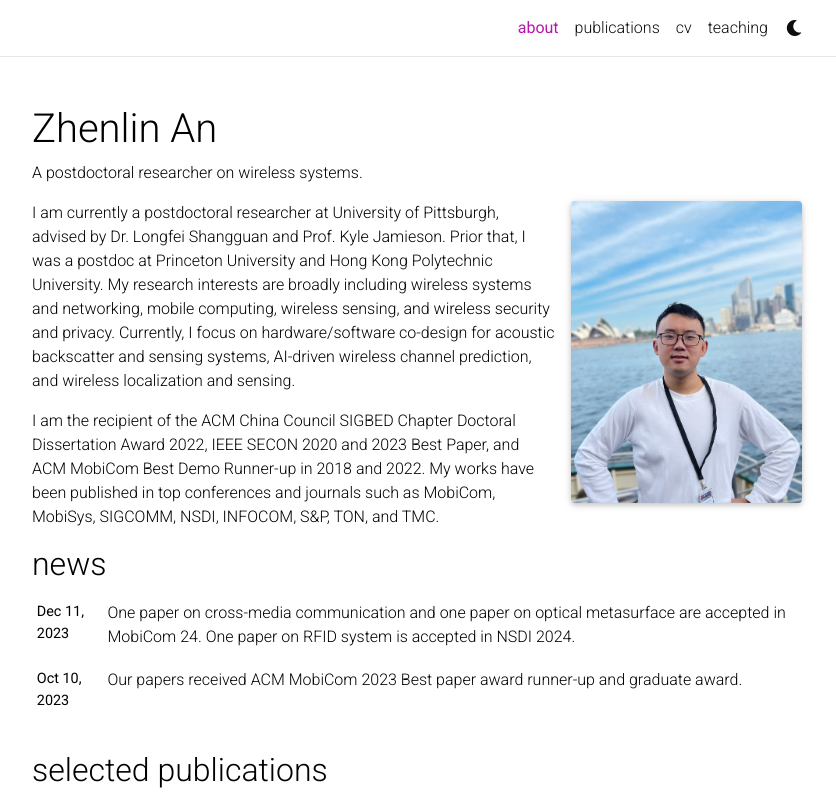
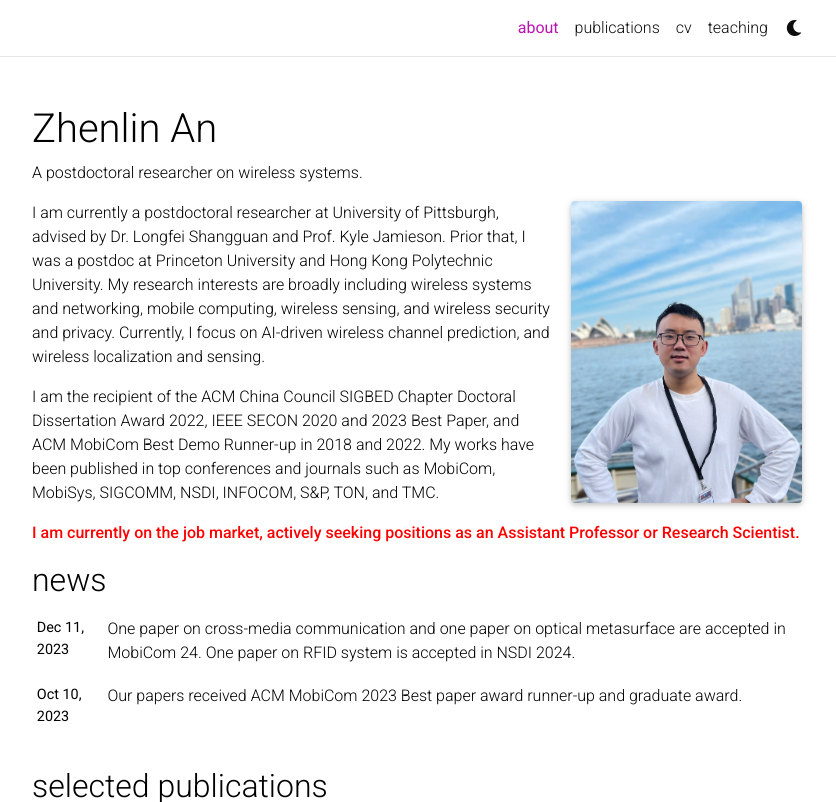
Before and after one commit to Anplus/anplus.github.io, a Jekyll site: the page built from _pages/about.md, in a window 1280 px wide and 1107 px high, cut to the strip 0-802 px from the top of the window. Shown: the whole strip, without its empty margins (223-1059 px from the left). Built offline with Jekyll 4.4.1, drawn with Linux system fonts in a browser that asks for light colours; full-size pictures stand in for the smaller copies a plugin makes; comment, search, counter and statistics services are not loaded; a style sheet for code colours, icons or effects is not loaded.

Commit message:
Update about.md

```diff
--- a/_pages/about.md
+++ b/_pages/about.md
@@ -15,9 +15,11 @@ selected_papers: true # includes a list of papers marked as "selected={true}"
 social: true  # includes social icons at the bottom of the page
 ---
 
-I am currently a postdoctoral researcher at University of Pittsburgh, advised by Dr. Longfei Shangguan and Prof. Kyle Jamieson. Prior that, I was a postdoc at Princeton University and Hong Kong Polytechnic University. My research interests are broadly including wireless systems and networking, mobile computing, wireless sensing, and wireless security and privacy. Currently, I focus on hardware/software co-design for acoustic backscatter and sensing systems, AI-driven wireless channel prediction, and wireless localization and sensing.
+I am currently a postdoctoral researcher at University of Pittsburgh, advised by Dr. Longfei Shangguan and Prof. Kyle Jamieson. Prior that, I was a postdoc at Princeton University and Hong Kong Polytechnic University. My research interests are broadly including wireless systems and networking, mobile computing, wireless sensing, and wireless security and privacy. Currently, I focus on AI-driven wireless channel prediction, and wireless localization and sensing.
 
 I am the recipient of the ACM China Council SIGBED Chapter Doctoral Dissertation Award 2022, IEEE SECON 2020 and 2023 Best Paper, and ACM MobiCom Best Demo Runner-up in 2018 and 2022. My works have been published in top conferences and journals such as MobiCom, MobiSys, SIGCOMM, NSDI, INFOCOM, S&P, TON, and TMC.
+
+<p><strong style="color:red;">I am currently on the job market, actively seeking positions as an Assistant Professor or Research Scientist.</strong></p>
 
 <!-- Write your biography here. Tell the world about yourself. Link to your favorite [subreddit](http://reddit.com). You can put a picture in, too. The code is already in, just name your picture `prof_pic.jpg` and put it in the `img/` folder.
 
```
